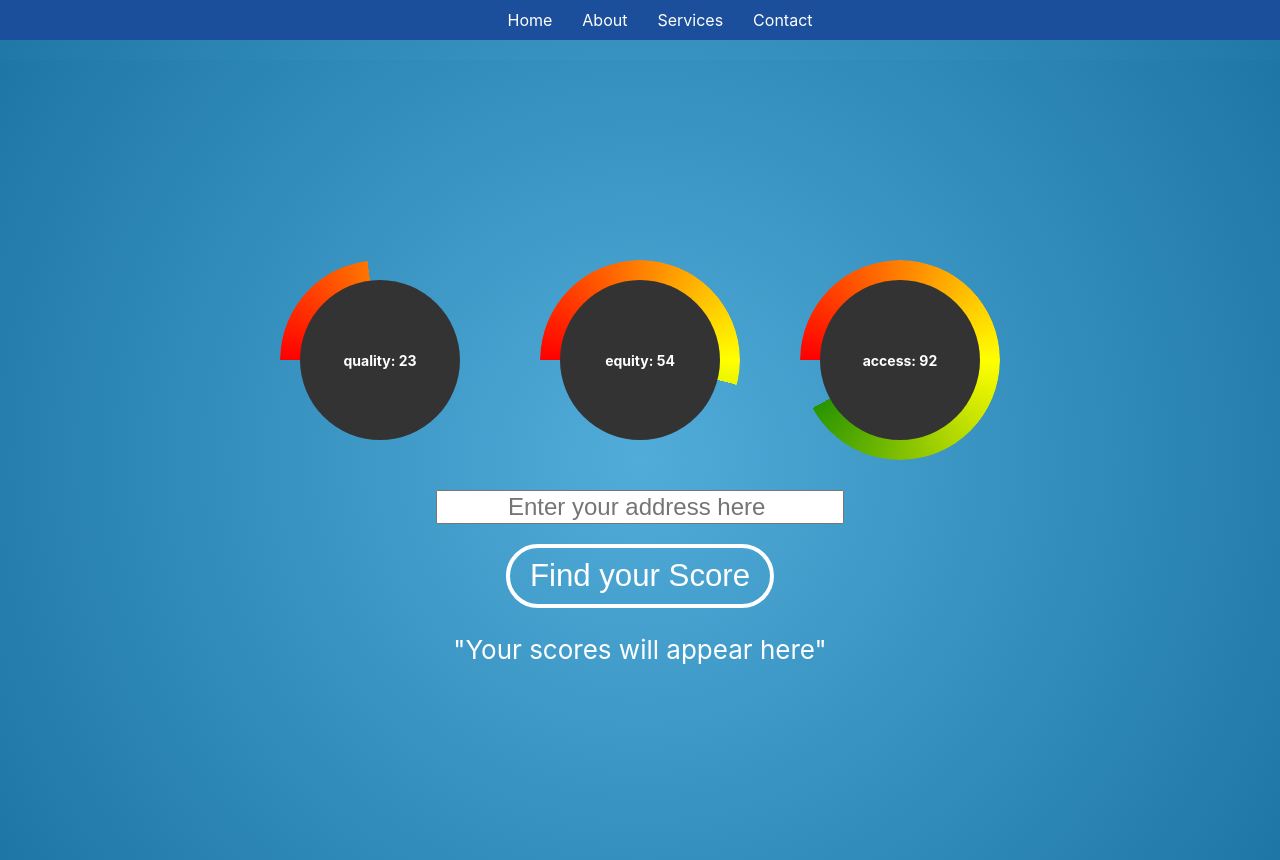
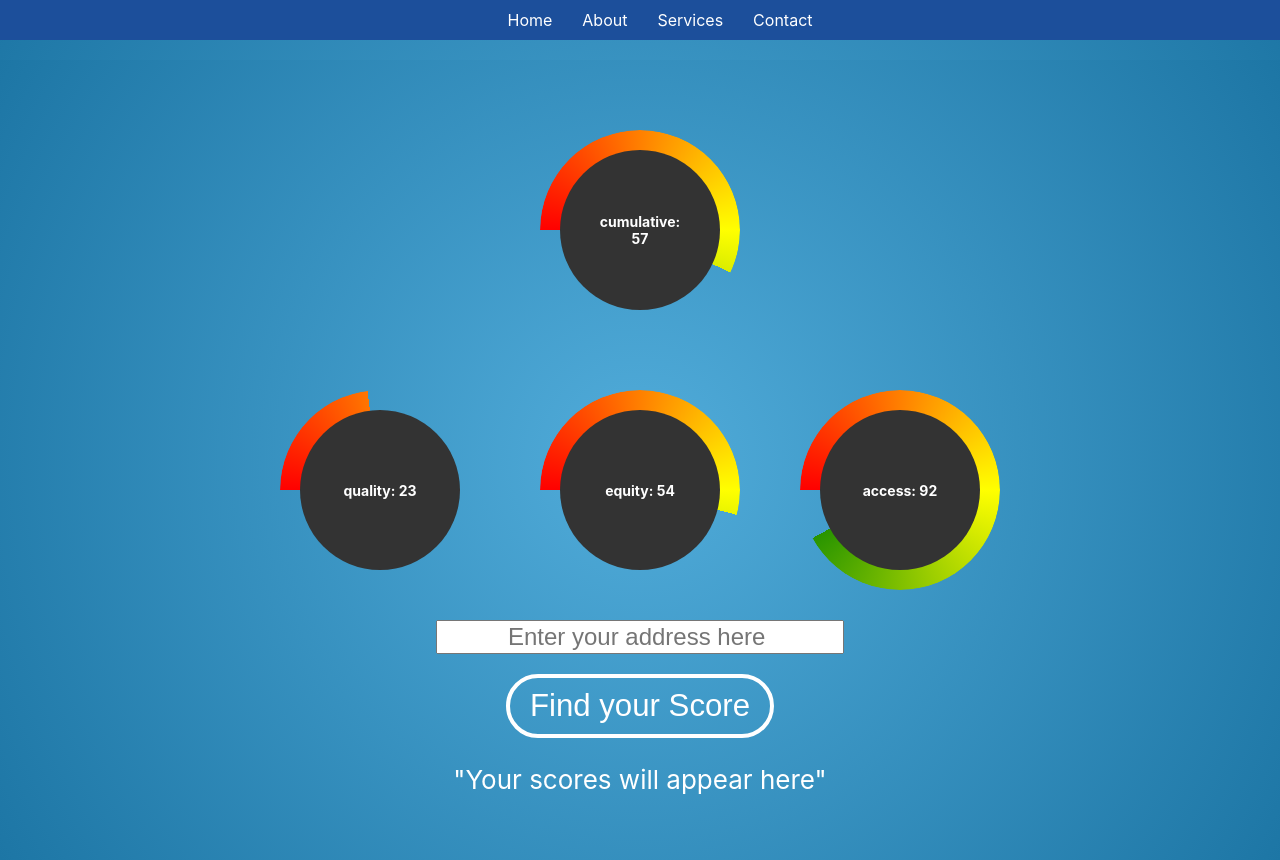
Before and after one commit to jacknelsongardner/Transit-Equity-Tool, a React (Create React App) app in the folder quality-equitable-access-frontend/: page / in a window 1280 px wide. Built offline with nearby package versions, Linux system fonts and the light colour scheme.

Commit message:
Fixxed score update bug
Fixxed bug where transit scores would not update until you requested them twice

```diff
--- a/quality-equitable-access-frontend/src/App.js
+++ b/quality-equitable-access-frontend/src/App.js
@@ -14,6 +14,8 @@ function App() {
   const [qualityValue, setQuality] = useState(23);
   const [equityValue, setEquity] = useState(54);
   const [accessValue, setAccess] = useState(92);
+
+  const [cumulativeValue, setCumulative] = useState(57);
 
   const [outputValue, setOutputValue] = useState('Your scores will appear here');
   const [error, setError] = useState('no Errors yet');
@@ -35,7 +37,16 @@ function App() {
       body: JSON.stringify({ data: {address: inputValue} }), // Send the input data
     })
       .then(response => {return response.json(); })
-      .then(data => { setOutputValue(data); })
+      .then(data => {
+
+        setOutputValue(data);
+
+        setQuality(data['quality']['result']);
+        setEquity(data['equity']['result']);
+        setAccess(data['access']['result']);
+
+
+      })
 
 
 
@@ -52,6 +63,13 @@ function App() {
 
 
       <header className="App-header">
+
+
+
+        <div style={{ display: 'flex', justifyContent: 'space-between', alignItems: 'center' }}>
+          <ScoreDisplay percentage={cumulativeValue} text={`cumulative: ${cumulativeValue}`}/>
+
+        </div>
 
         <div style={{ display: 'flex', justifyContent: 'space-between', alignItems: 'center' }}>
           <ScoreDisplay percentage={qualityValue} text={`quality: ${qualityValue}`} />
```
